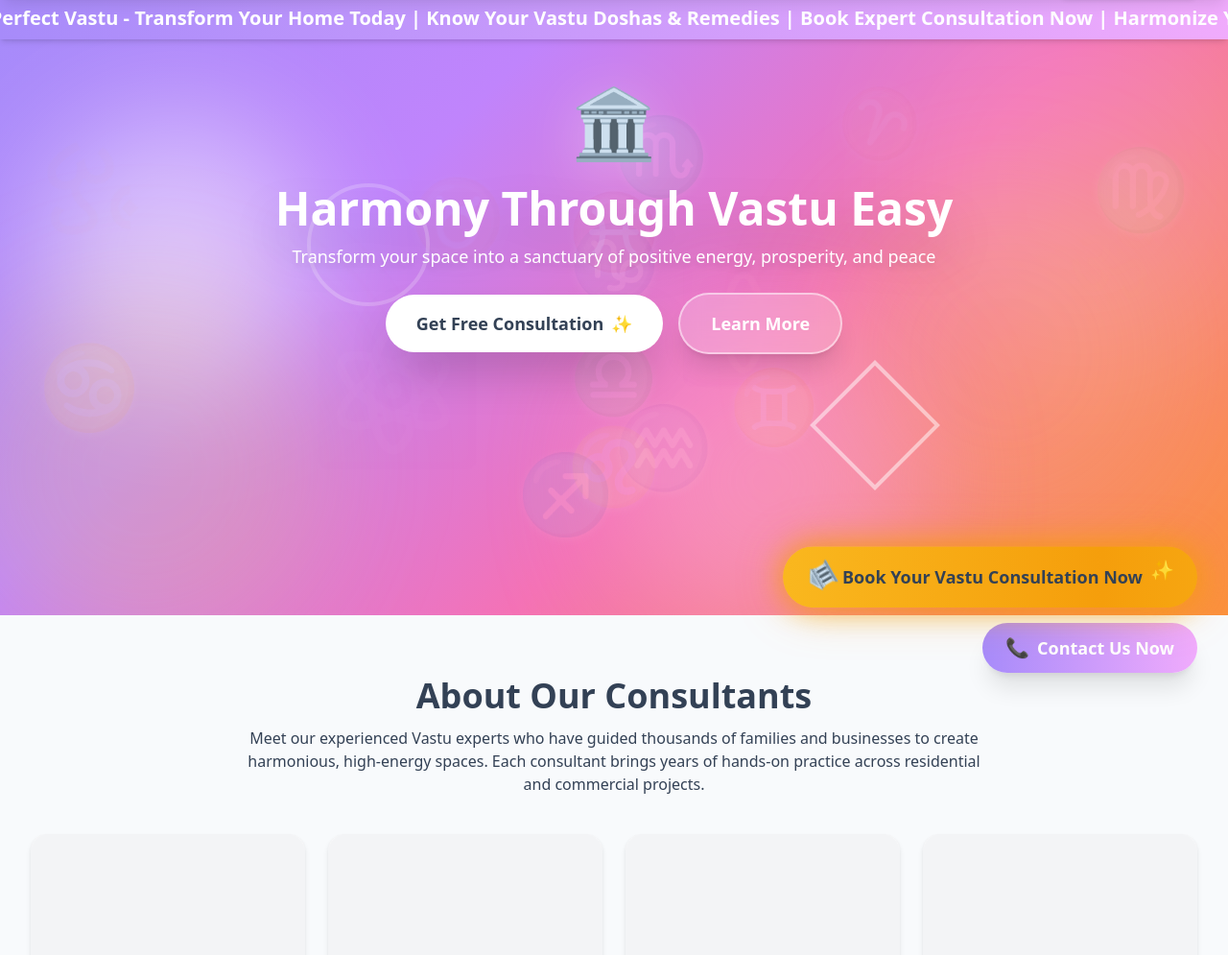
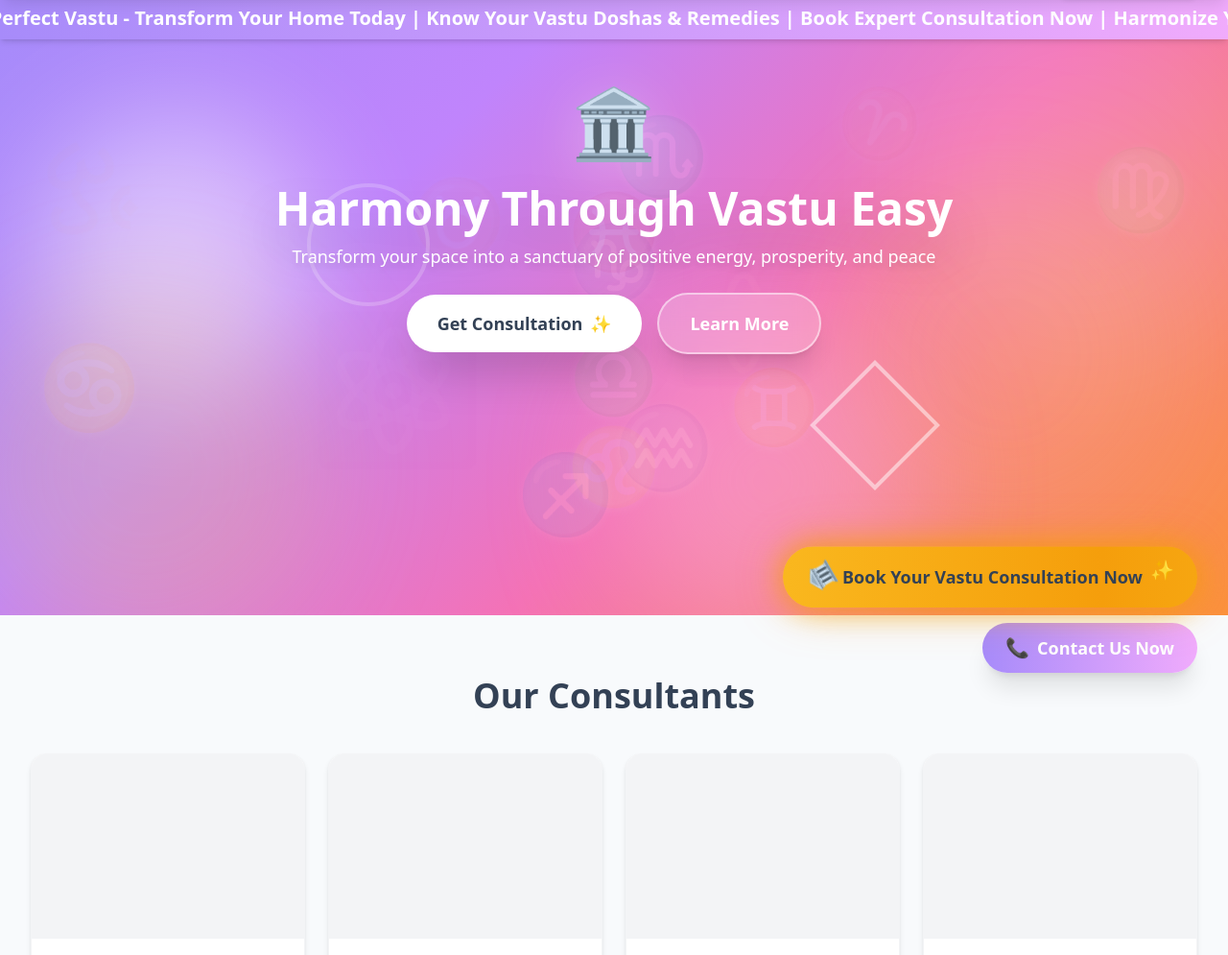
Before and after one commit to mahimamj/VASTU, a website: page landing.html in a window 1280 px wide. Shown: the part 67-1062 px from the top of the page at 96% size. Drawn offline with nearby package versions, Linux system fonts and the light colour scheme.

Commit message:
Update hero section: change button text to 'Get Consultation' and update consultants section heading to 'Our Consultants', remove descriptive text

```diff
--- a/landing.html
+++ b/landing.html
@@ -450,7 +450,7 @@
                 <div class="flex flex-col sm:flex-row gap-3 md:gap-4 justify-center items-center px-4">
                     <button onclick="openModal()" class="group w-full sm:w-auto bg-white hover:bg-gradient-to-r hover:from-vastu-gold hover:to-orange-400 text-vastu-brown hover:text-white px-6 md:px-8 py-3 md:py-4 rounded-full text-sm sm:text-base md:text-lg font-bold transition-all duration-300 shadow-2xl hover:shadow-yellow-300/50 transform hover:scale-105 hover:-translate-y-1 relative overflow-hidden">
                         <span class="relative z-10 flex items-center justify-center gap-2">
-                            Get Free Consultation
+                            Get Consultation
                             <span class="group-hover:animate-bounce">✨</span>
                         </span>
                         <div class="absolute inset-0 bg-gradient-to-r from-vastu-gold to-orange-400 opacity-0 group-hover:opacity-100 transition-opacity duration-300"></div>
@@ -467,12 +467,7 @@
     <section id="consultants" class="py-8 md:py-16 bg-vastu-light">
         <div class="max-w-7xl mx-auto px-4 sm:px-6 lg:px-8">
             <div class="text-center mb-10">
-                <h2 class="text-4xl font-bold text-vastu-brown mb-3">About Our Consultants</h2>
-                <p class="text-vastu-brown max-w-3xl mx-auto">
-                    Meet our experienced Vastu experts who have guided thousands of families and businesses
-                    to create harmonious, high-energy spaces. Each consultant brings years of hands-on practice
-                    across residential and commercial projects.
-                </p>
+                <h2 class="text-4xl font-bold text-vastu-brown mb-3">Our Consultants</h2>
             </div>
 
             <div class="grid grid-cols-2 lg:grid-cols-4 gap-4 md:gap-6">
```
